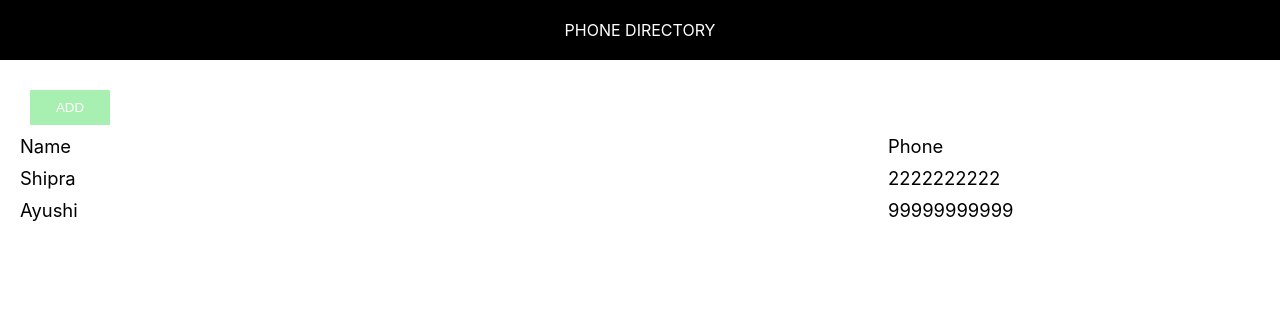
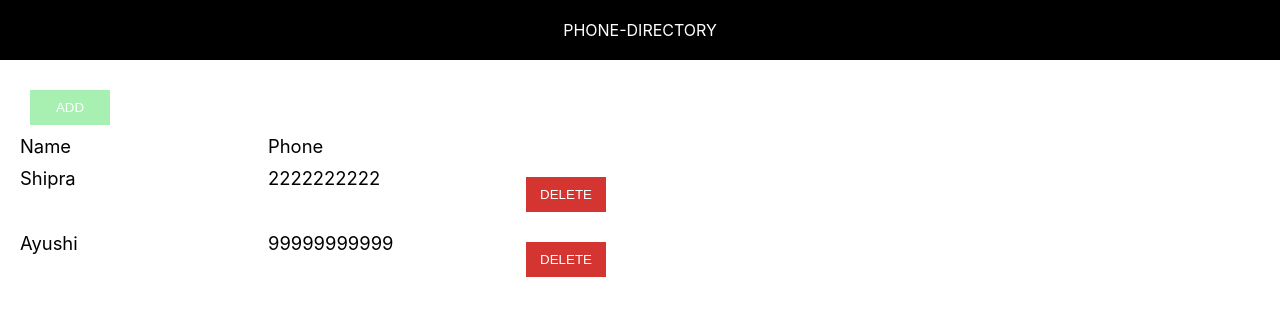
Before and after one commit to Shipra22/Phone-Directory, a React (Create React App) app: page / in a window 1280 px wide. Shown: the top 316 px of the page. Built offline with nearby package versions, Linux system fonts and the light colour scheme.

Commit message:
Passed heading to Header component as props

```diff
--- a/src/App.css
+++ b/src/App.css
@@ -1,5 +1,6 @@
 .container{
     padding: 20px;
+
 }
 .add-btn{
     margin: 10px;
@@ -12,9 +13,19 @@
     cursor: pointer;
 
 }
+.del-btn{
+    margin: 10px;
+    width: 80px;
+    padding: 10px;
+    background: rgb(212, 53, 48);
+    color: #fff;
+    text-transform: uppercase;
+    border: none;
+    cursor: pointer;
+}
 .grid-container{
     display: grid;
-    grid-template-columns: 40% 30% auto;
+    grid-template-columns: 20% 20% auto;
     margin-bottom: 10px;
 }
 
--- a/src/App.js
+++ b/src/App.js
@@ -8,23 +8,28 @@ class App extends Component {
       { id:1, name: "Shipra", phone: "2222222222" },
       { id:2, name: "Ayushi", phone: "99999999999" },
     ];
+
     return (
       <div >
-        <Header />
+        <Header name="Phone-Directory"  />
+
         <div className="container">
+
           <button className="add-btn">Add</button>
           <div className="grid-container heading-container">
-            <span className="grid-item name-heading">Name</span><br />
+            <span className="grid-item name-heading">Name</span>
             <span className="grid-item phone-heading">Phone</span>
           </div>
 
           {subscribers.map(sub => {
             return <div key={sub.id} className="grid-container">
-              <span className="grid-item ">{sub.name}</span><br />
+              <span className="grid-item ">{sub.name}</span>
               <span className="grid-item ">{sub.phone}</span>
+              <button className=" del-btn" >Delete</button>
             </div>
           })
           }
+
         </div>
 
       </div>
--- a/src/Header.js
+++ b/src/Header.js
@@ -2,10 +2,10 @@ import React from 'react';
 import './Header.css';
 
 
-const Header = function() {
+const Header = function(props) {
    return (
        <div className="header">
-         Phone Directory
+         {props.name}
        </div>
    )
 }
--- a/src/index.js
+++ b/src/index.js
@@ -11,6 +11,7 @@ ReactDOM.render(
   document.getElementById('root')
 );
 
+
 // If you want to start measuring performance in your app, pass a function
 // to log results (for example: reportWebVitals(console.log))
 // or send to an analytics endpoint. Learn more: https://bit.ly/CRA-vitals
```
